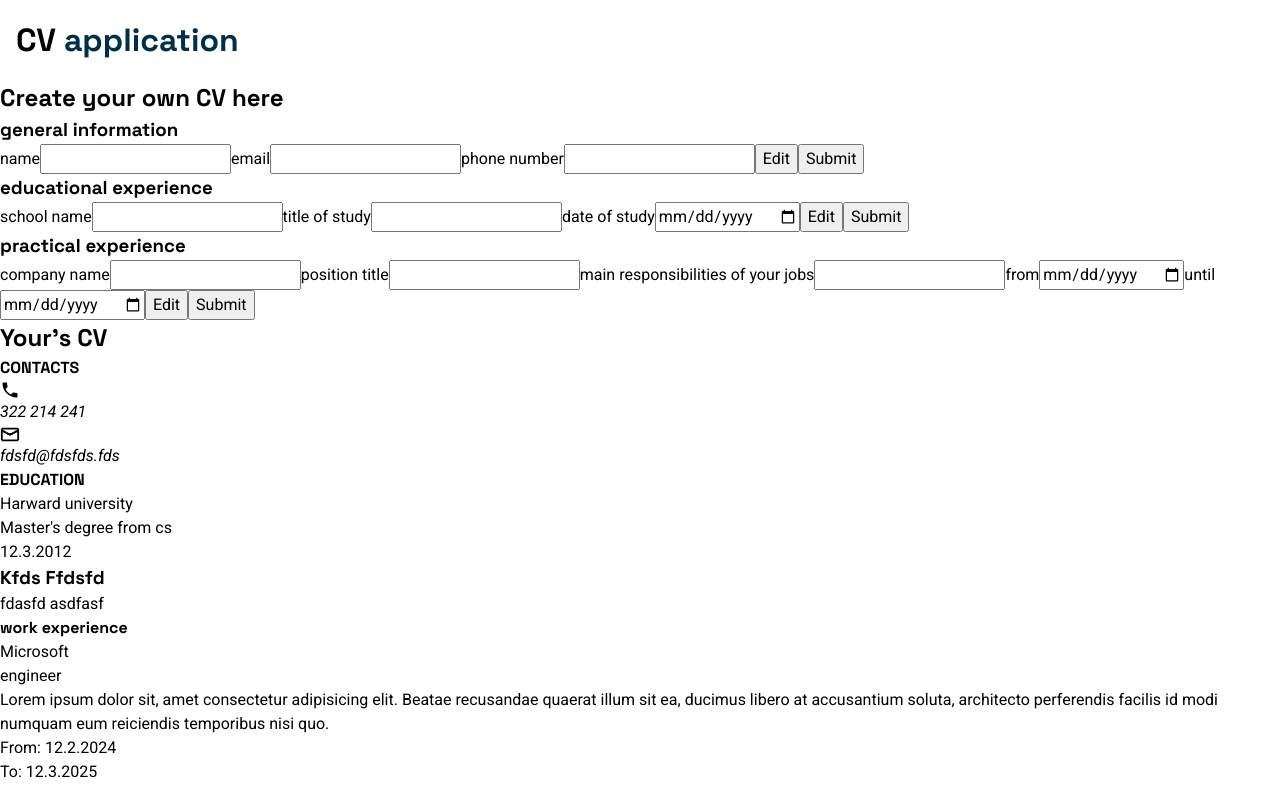
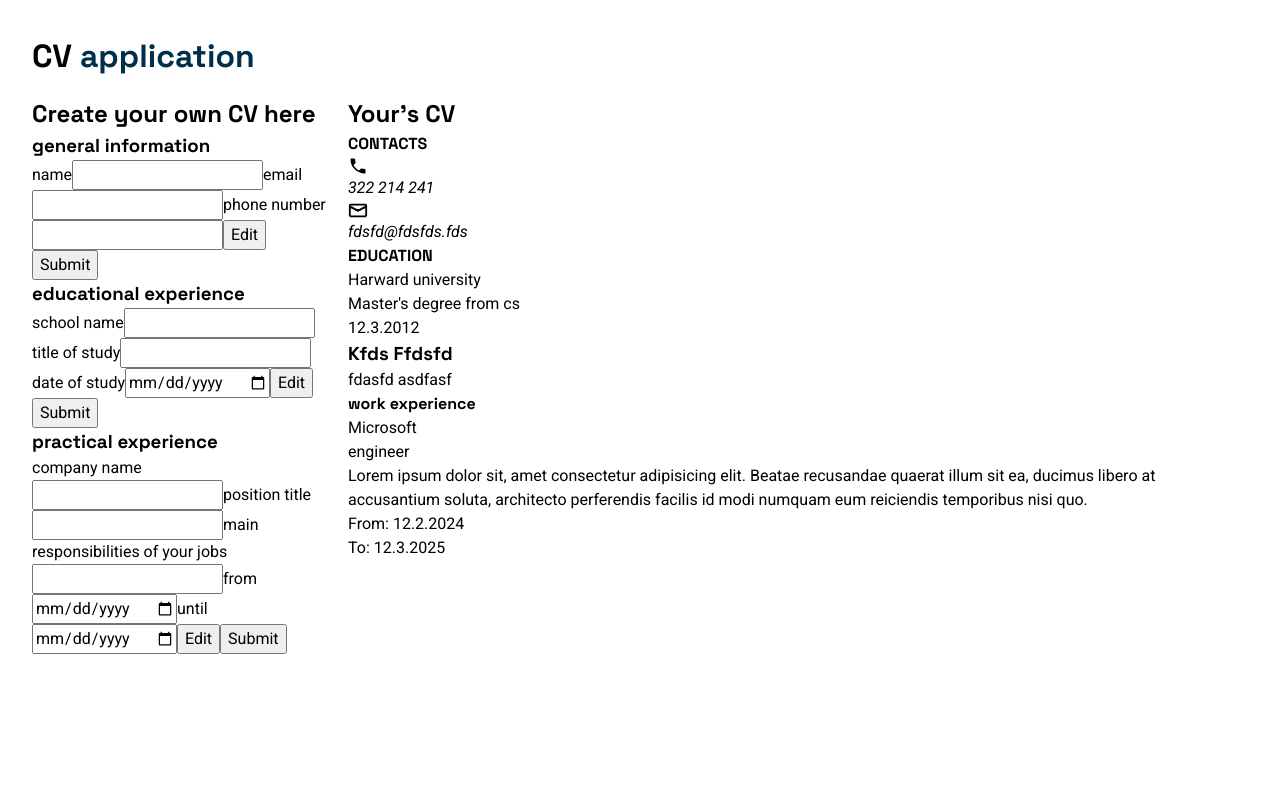
Before and after one commit to codingbyday3/cv-application, a React (Vite) app: page / in a window 1280 px wide. Built offline with nearby package versions, Linux system fonts and the light colour scheme.

Commit message:
Style: main elements position

```diff
--- a/src/styles/app.css
+++ b/src/styles/app.css
@@ -33,6 +33,7 @@ body {
   display: grid;
   grid-template-rows: 80px 1fr;
   height: 100%;
+  padding: 1rem 2rem;
 }
 img, picture, video, canvas, svg {
   display: block;
@@ -60,7 +61,7 @@ svg{
 }
 
 header{
-  padding: 1rem;
+
   display: flex;
   align-items: center;
 }
@@ -68,3 +69,9 @@ header{
 header span{
   color: var(--blue-dark);
 }
+
+main{
+  display: grid;
+  grid-template-columns: 1fr 3fr;
+  gap: 1rem;
+}
```
